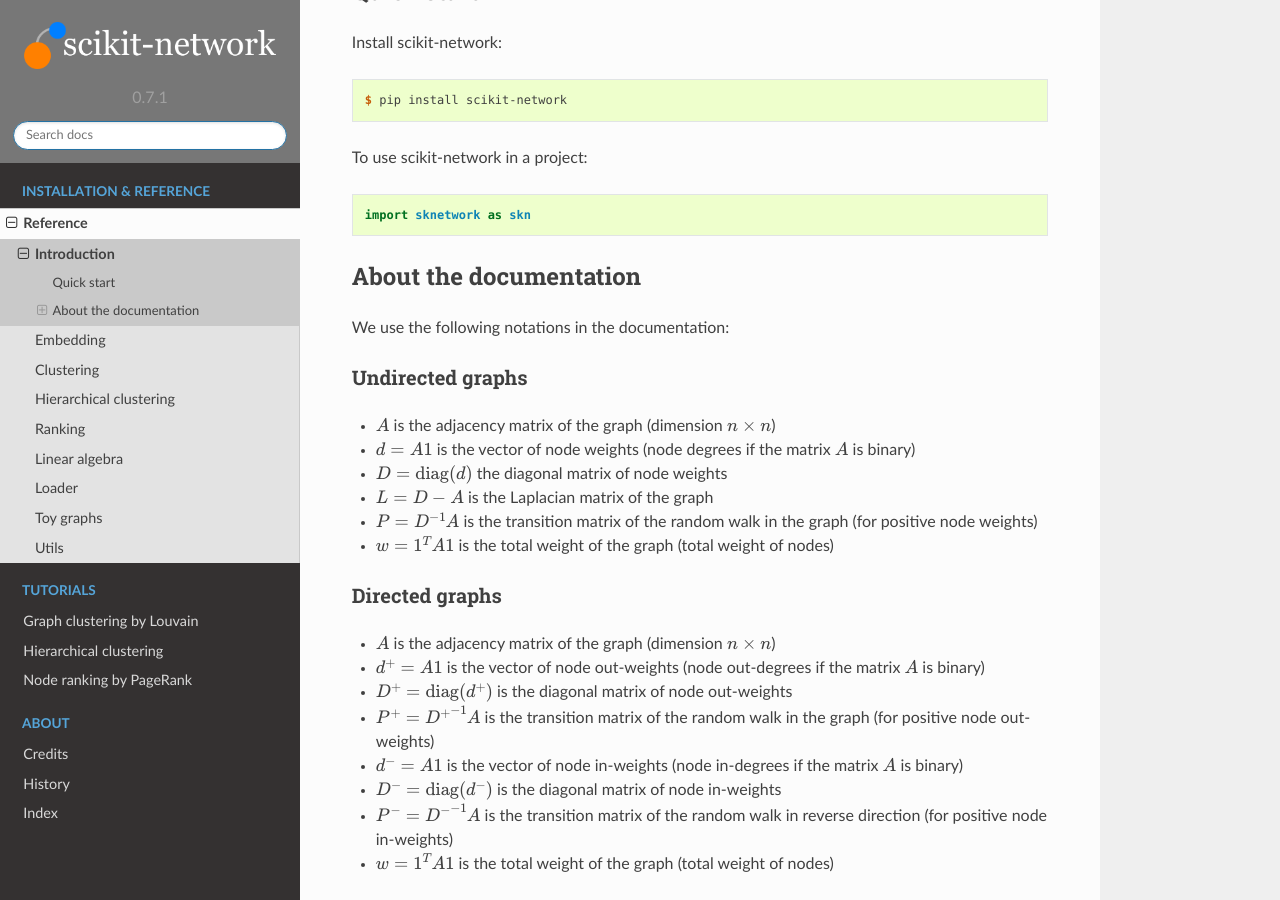
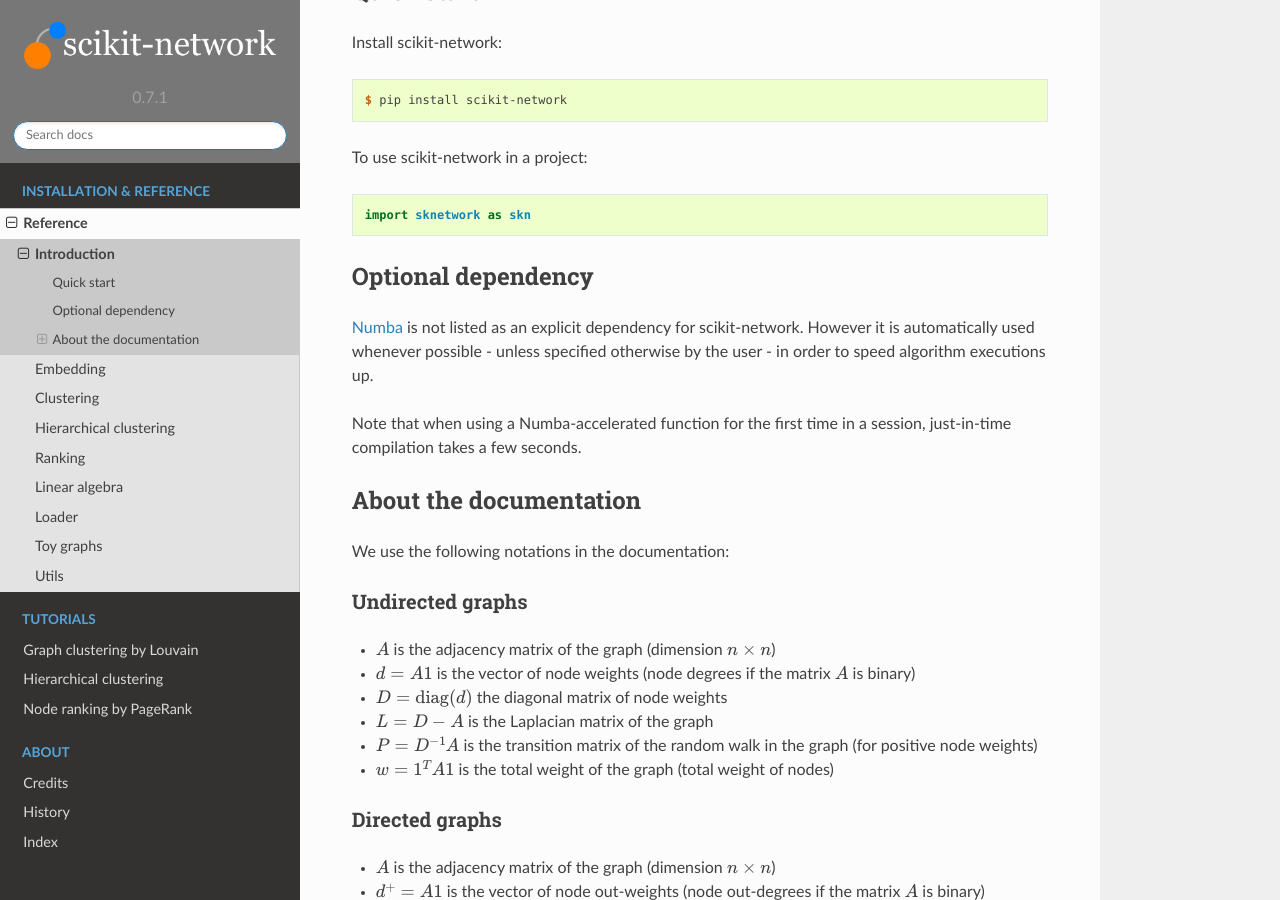
Before and after one commit to sknetwork-team/scikit-network, a Sphinx documentation site: the page built from docs/reference/introduction.rst, in a window 1280 px wide and 900 px high, scrolled down 329 px. Built offline with Sphinx 7.4.7 and the Read the Docs theme 2.0.0, drawn with Linux system fonts in a browser that asks for light colours; pages that are not in the unit, such as notebooks, are missing from menus; the version number is read from the project's files by our own code.

Commit message:
Added Numba disclaimer

```diff
--- a/docs/reference/introduction.rst
+++ b/docs/reference/introduction.rst
@@ -22,6 +22,15 @@ To use scikit-network in a project::
 
     import sknetwork as skn
 
+
+Optional dependency
+-------------------
+
+Numba_ is not listed as an explicit dependency for scikit-network. However it is automatically
+used whenever possible -  unless specified otherwise by the user - in order to speed algorithm executions up.
+
+Note that when using a Numba-accelerated function for the first time in a session,
+just-in-time compilation takes a few seconds.
 
 About the documentation
 -----------------------
@@ -66,3 +75,5 @@ Notes
 * Adjacency and biadjacency matrices have non-negative entries (the edges of the graph)
 * Nodes are indexed from 1 to :math:`n` in the documentation and from 0 to :math:`n-1` in the code
 * Bipartite graphs are undirected but have a special structure that is exploited by some algorithms
+
+.. _Numba: https://numba.pydata.org
```
